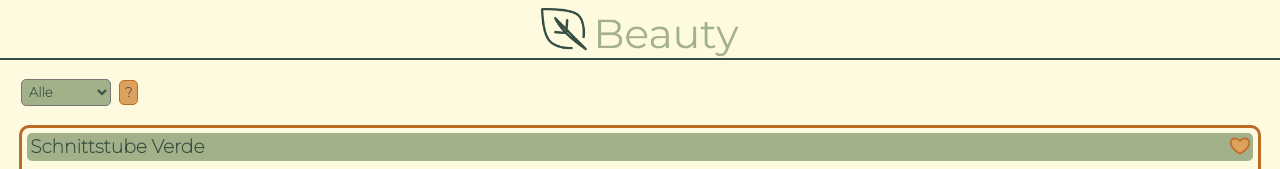
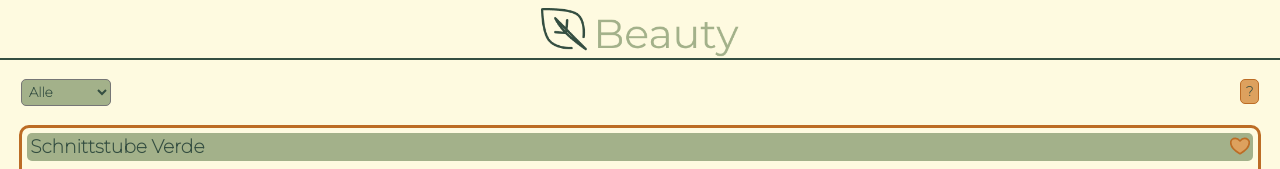
Before and after one commit to danielab93/capstone-project, a React (Vite) app: page /beauty in a window 1280 px wide. Shown: the top 169 px of the page. Built offline with nearby package versions, Linux system fonts and the light colour scheme; grey boxes are pictures that could not be loaded.

Commit message:
final position for popup

```diff
--- a/src/components/PopUp.jsx
+++ b/src/components/PopUp.jsx
@@ -20,9 +20,11 @@ const ModalButton = styled.button`
   border: 1px solid var(--color-three);
   border-radius: 5px;
   padding: 0.2rem 0.3rem 0.2rem 0.3rem;
-  position: relative;
   width: fit-content;
-  margin-left: 0.5rem;
+  position: absolute;
+  right: 1.3rem;
+  top: 4.95rem;
+  z-index: 200;
 `;
 
 const ModalDiv = styled.div`
--- a/src/pages/Restaurants.jsx
+++ b/src/pages/Restaurants.jsx
@@ -41,6 +41,11 @@ function Restaurants({
   return (
     <>
       <Header image={restaurantheader} altText="Restaurant Header" />
+      <PopUp
+        text={
+          "Hunger? Hier findest du eine Auswahl der besten veganen und vegetarischen Restaurants in Hamburg!"
+        }
+      />
       <main>
         <Filter
           name="category"
@@ -49,11 +54,7 @@ function Restaurants({
           onFilterLocations={onFilterLocations}
           locations={restaurants}
         />
-        <PopUp
-          text={
-            "Hunger? Hier findest du eine Auswahl der besten veganen und vegetarischen Restaurants in Hamburg!"
-          }
-        />
+
         <section>{restaurantCards}</section>
       </main>
       <FooterNavbar />
```
Also changed, not shown: src/images/calendar.svg (added).
